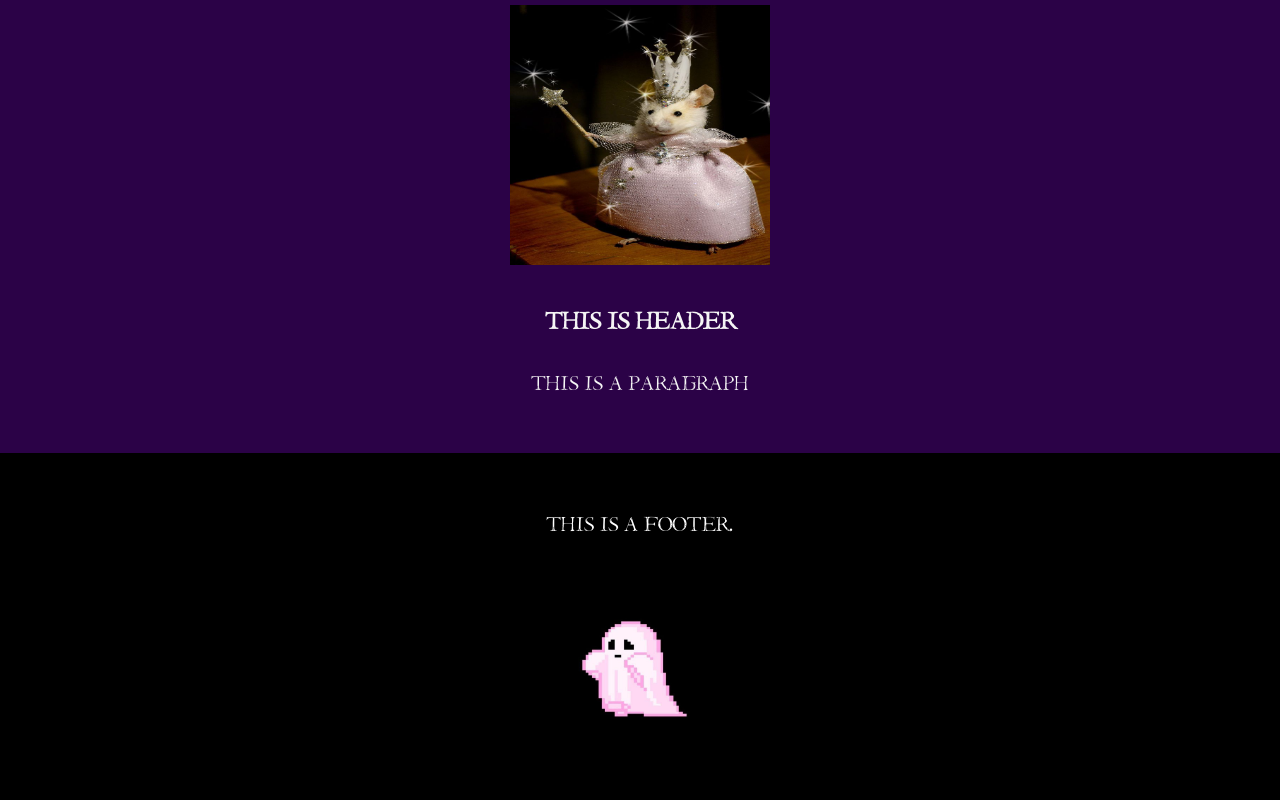
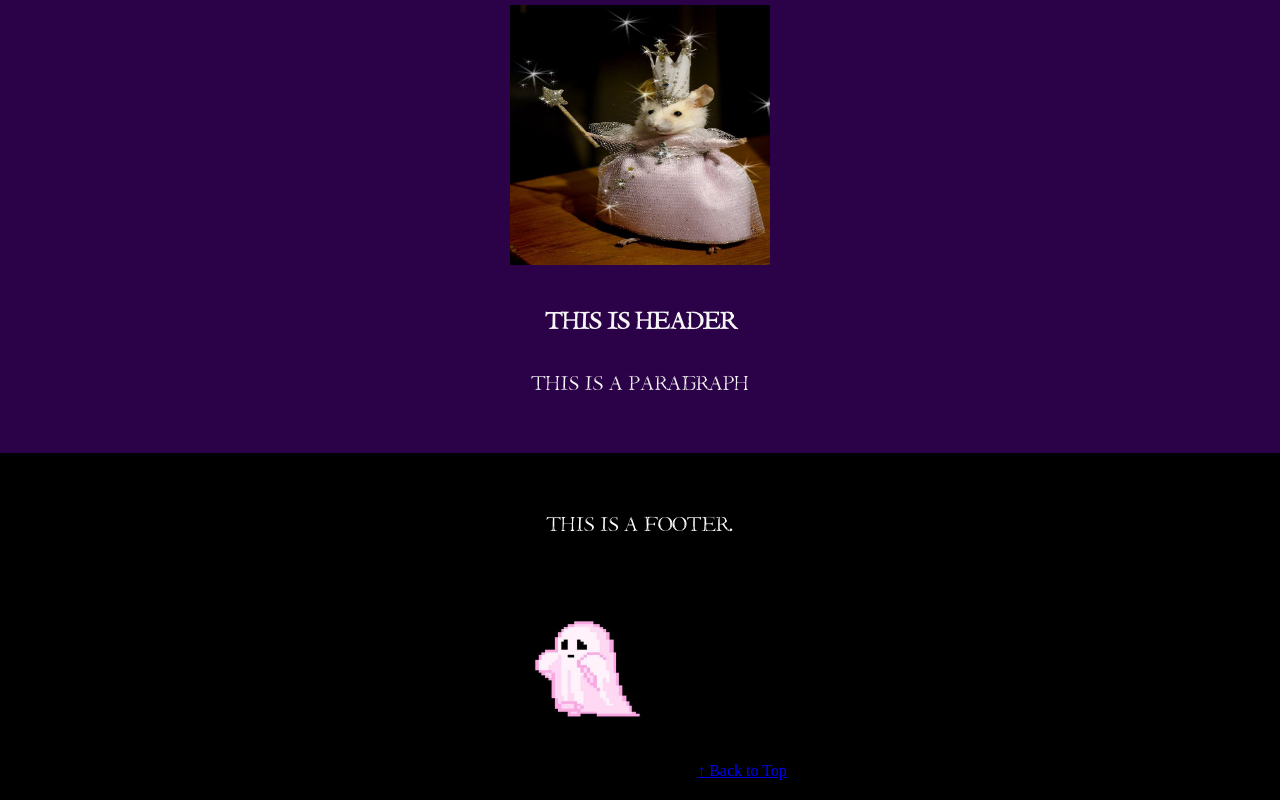
Before and after one commit to Hay-bye/The-Fruity-Pebbles-Castle-of-Torment-A-Scary-Castle-with-100-Rats., a plain HTML site: page contact.html in a window 1280 px wide. Shown: the part 1731-2531 px from the top of the page. Drawn offline with Linux system fonts and the light colour scheme.

Commit message:
footer changes

```diff
--- a/contact.html
+++ b/contact.html
@@ -69,6 +69,7 @@ Rats & Other Oddities
 <footer>
   <p>This is a footer.</p>
   <img width="200" height="200" src="./images/download (17).jpg" title="ghosty">
+  <a href="#" class="back-to-top">↑ Back to Top</a>
 </footer>
 
 </html>
```
